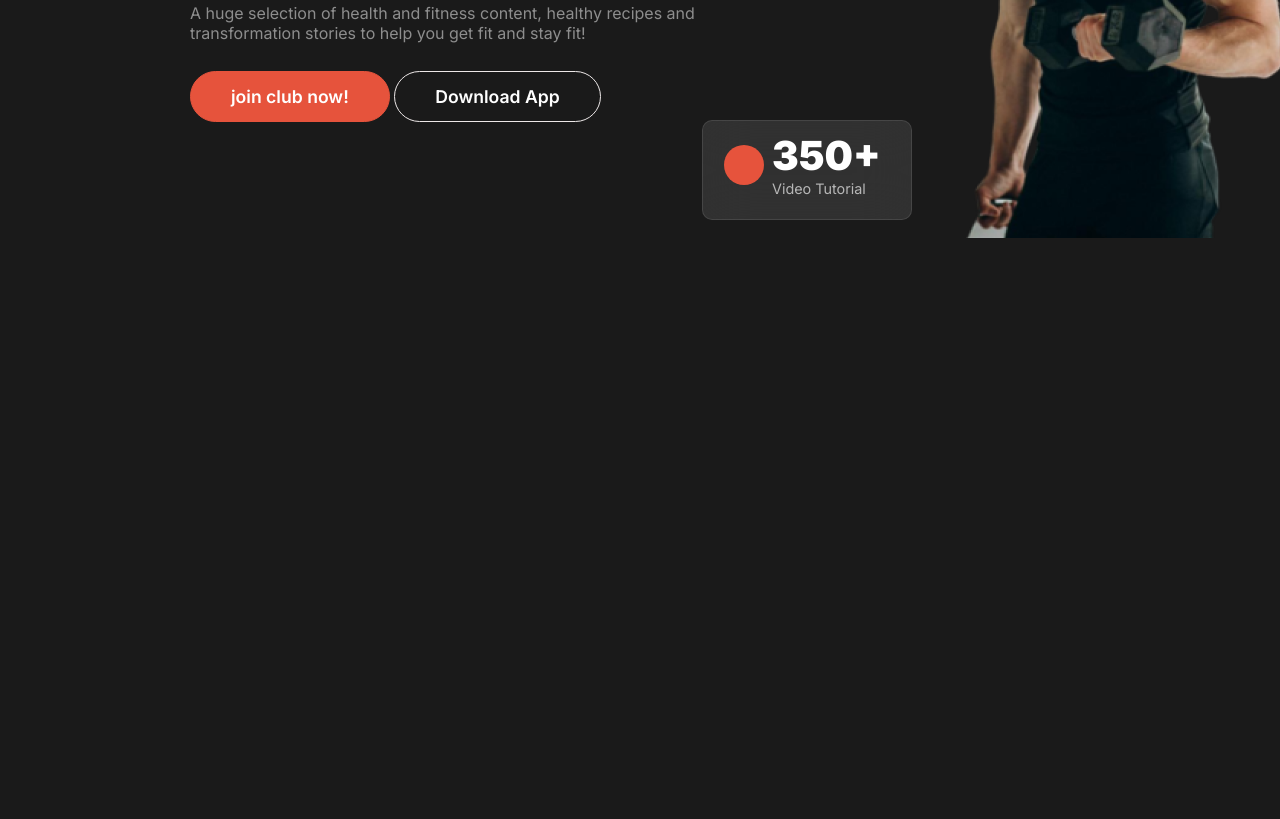
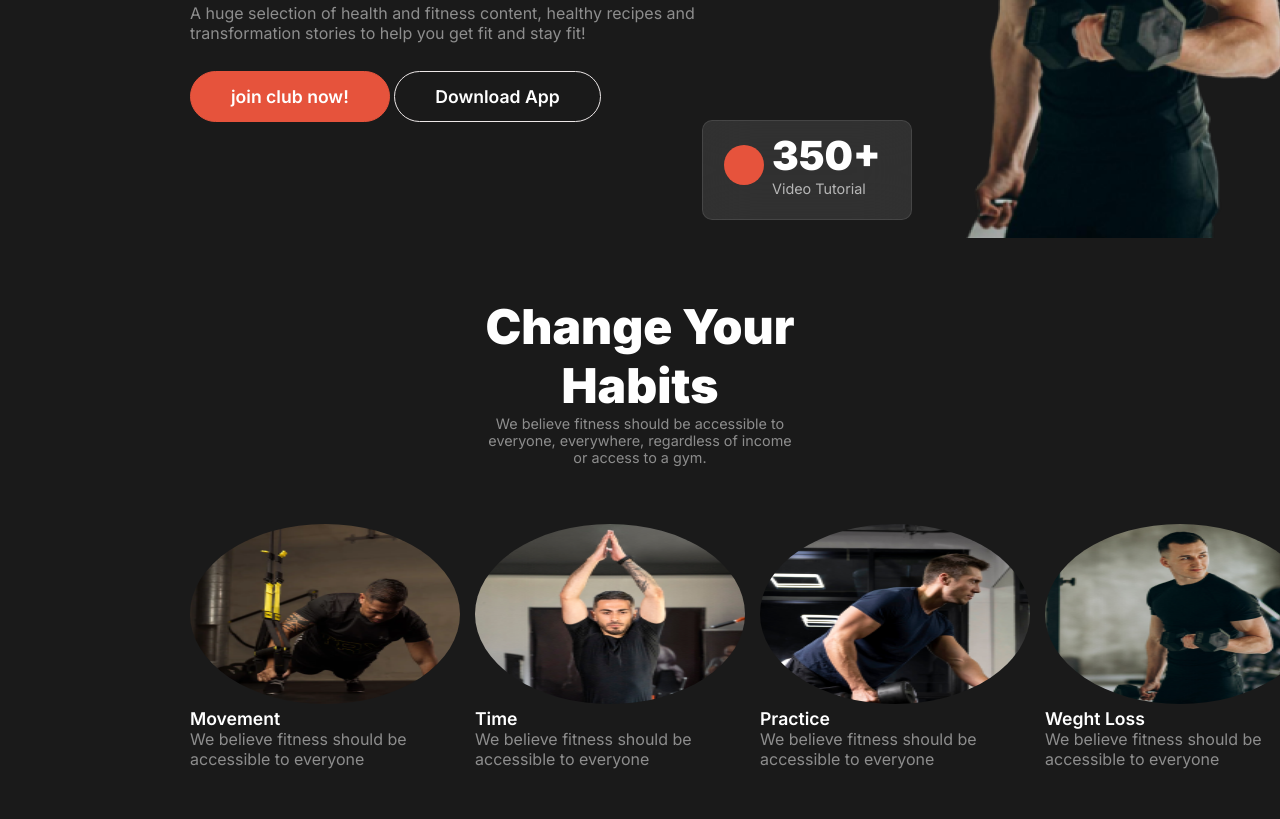
Before and after one commit to rakibmohammedii/assignment02, a plain HTML site: page index.html in a window 1280 px wide. Shown: the part 476-1295 px from the top of the page. Before the commit the page ends 800 px from the top, so only its background shows below. Drawn offline with Linux system fonts and the light colour scheme; a web font is replaced by a local one.

Commit message:
Change section added

```diff
--- a/index.html
+++ b/index.html
@@ -29,7 +29,7 @@
              <h5 class="title-get">Get body in  <span class="shape">shape</span> & stay healthy</h5>
             <p class="description">A huge selection of health and fitness content, healthy recipes and transformation stories to help you get fit and stay fit!</p>
             <div class="button">
-                <button class="invite">join club now!</button>
+                <button class="join-btn">join club now!</button>
                 <button class="app">Download App</button>
             </div>
 
@@ -59,6 +59,49 @@
 
 
    </header>
+   <main>
+      <div class="change">
+        <h3 class="titlefont">Change Your Habits</h3>
+        <p class="desfont">We believe fitness should be accessible to everyone, everywhere, regardless of income or access to a gym.</p>
+      </div>
+      <div class="ex-items">
 
+            <div class="habit-pic">
+              <img src="./images/image 3.png" alt="">
+              <h5>Movement</h5>
+              <p>We believe fitness should be accessible to everyone</p>
+            </div>
+            <div class="habit-pic">
+              <img src="./images/image 2.png" alt="">
+              <h5>Time</h5>
+              <p>We believe fitness should be accessible to everyone</p>
+            </div>
+            <div class="habit-pic">
+              <img src="./images/image 4.png" alt="">
+              <h5>Practice</h5>
+              <p>We believe fitness should be accessible to everyone</p>
+            </div>
+            <div class="habit-pic">
+              <img src="./images/image 5.png" alt="">
+              <h5>Weght Loss</h5>
+              <p>We believe fitness should be accessible to everyone</p>
+            </div>
+      </div>
+      <!-- Run an extra mile easily
+       <div class="run-parent">
+        <div class="run">
+          <h2 class="titlefont">Run an Extra
+            Mile Easily</h2>
+          <p class="desfont">We believe fitness should be accessible to everyone, everywhere, regardless of income or access to a gym. With hundreds of professional workouts.</p>
+          <button class="join-btn">Join Now</button>
+         </div>
+         <img src="./images/run.jpg" alt="">
+       </div> -->
+
+
+   </main>
+   <footer>
+
+   </footer>
 </body>
 </html>
--- a/styles/style.css
+++ b/styles/style.css
@@ -7,15 +7,44 @@
     font-family: "Inter", sans-serif;
     font-optical-sizing: auto;
     font-style: normal;
+
     /* background: #000; */
 }
 body{
     background: #1a1a1a;
 
+
 }
+/* shared styles
+ */
+.titlefont{
+    color: #ffffff;
+    font-size: 3rem;
+    font-weight: 900;
+    text-align: center;
+
+}
+.desfont{
+    color: rgba(255, 255, 255, 0.5);
+    font-size: .9rem;
+    font-weight: 400;
+    text-align: center;
+
+}
+.join-btn{
+    font-size:1.1rem;
+    font-weight: 600;
+    color: rgb(255, 255, 255);
+    background: rgb(230, 83, 60);
+    padding:14px 40px;
+    border-radius: 42px;
+    border: 1px solid rgb(230, 83, 60);
+}
+
+/* banner styles */
 .banner{
     width: 1440px;
-    height: 715px;
+     height: 715px;
     padding: 57px 190px 0px 190px;
     /* background: linear-gradient(180.00deg, rgb(17, 17, 17),rgba(119, 119, 119, 1) 100%); */
 }
@@ -98,7 +127,7 @@ body{
     color: rgba(255, 255, 255, 0.5);
     margin: 28px 0px;
 }
-.invite{
+/* .invite{
     font-size:1.1rem;
     font-weight: 600;
     color: rgb(255, 255, 255);
@@ -106,7 +135,7 @@ body{
     padding:14px 40px;
     border-radius: 42px;
     border: 1px solid rgb(230, 83, 60);
-}
+} */
 .app{
     padding: 14px 40px;
     font-size: 1.1rem;
@@ -178,3 +207,61 @@ body{
     height: 40px;
     border-radius: 50%;
 }
+/* main styles */
+main{
+    padding: 58px 190px 50px;
+
+}
+/* .change-title{
+
+    color: #ffffff;
+    font-size: 3rem;
+    font-weight: 900;
+    text-align: center;
+
+
+} */
+/* .change-des{
+    color: rgba(255, 255, 255, 0.5);
+    font-size: .9rem;
+    font-weight: 400;
+    text-align: center;
+
+} */
+ .change{
+    padding: 0 290px;
+
+}
+.ex-items{
+    display: flex;
+    gap: 15px;
+
+}
+.ex-items img{
+    border-radius: 50%;
+    padding: auto;
+    height: 180px;
+    width: 270px;
+    margin-top: 58px;
+}
+.ex-items h5{
+    font-weight: 600;
+    font-size: 1.1rem;
+    color: #fff;
+
+}
+
+.ex-items p{
+    font-weight: 400;
+    font-size: 1rem;
+    color: rgba(255, 255, 255, 0.5);
+
+}
+
+
+/* Run an Extra Mile Easily
+.run-parent{
+    display: flex;
+    gap: 40px;
+
+} */
```
